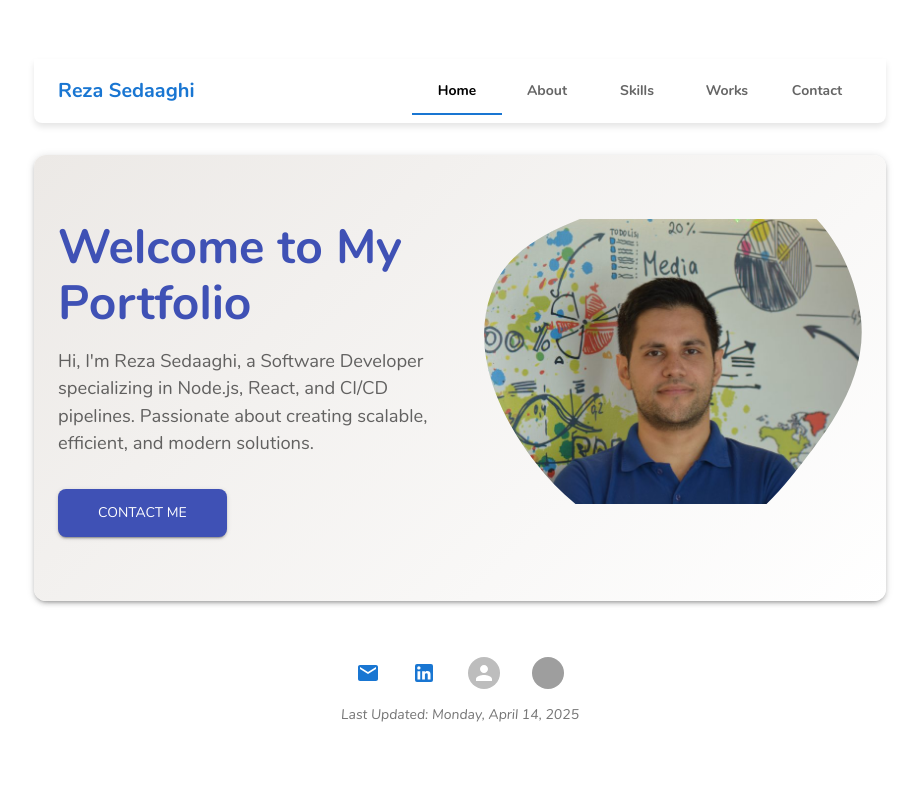
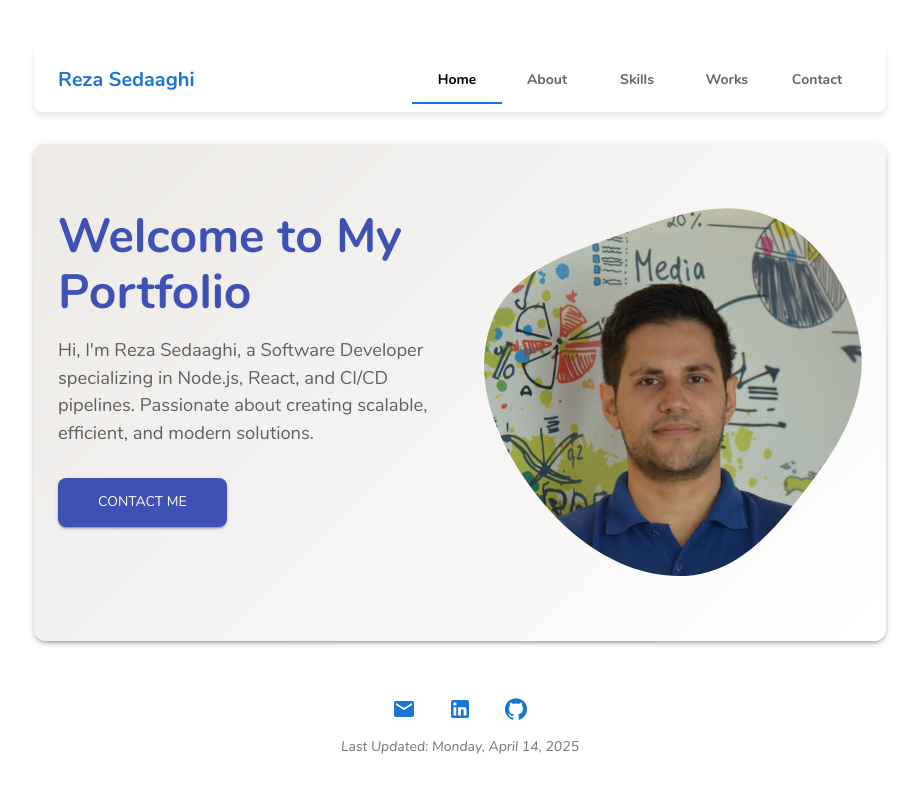
Before and after one commit to rsedaaghi/rsedaaghi.github.io, a React (Vite) app: page / in a window 1280 px wide. Shown: the top 792 px of the page, without its empty margins (180-1099 px from the left). Built offline with nearby package versions, Linux system fonts and the light colour scheme; grey boxes are pictures that could not be loaded.

Commit message:
UPDATE: corrected contacts icons

```diff
--- a/public/assets/data/contact.json
+++ b/public/assets/data/contact.json
@@ -2,22 +2,19 @@
     {
         "name": "Email",
         "label": "Contact via Email",
-        "url": "mailto:example@example.com"
+        "url": "mailto:rsedaaghi@gmail.com",
+        "muiIcon": "Email"
     },
     {
         "name": "LinkedIn",
         "label": "Connect on LinkedIn",
-        "url": "https://linkedin.com/in/example"
+        "url": "https://www.linkedin.com/in/reza-sedaaghi/",
+        "muiIcon": "LinkedIn"
     },
     {
-        "name": "X (Twitter)",
-        "label": "Connect on X",
-        "url": "https://x.com/in/example"
-    },
-    {
-        "iconUrl": "https://example.com/icons/github.png",
-        "name": "NewMedia",
+        "name": "GitHub",
         "label": "View GitHub Profile",
-        "url": "https://github.com/example"
+        "url": "https://github.com/rsedaaghi",
+        "muiIcon": "GitHub"
     }
 ]
--- a/public/assets/data/works.json
+++ b/public/assets/data/works.json
@@ -1,6 +1,7 @@
 [
     {
         "title": "Personal Portfolio",
+        "date": "2025-04-14",
         "description": "A responsive portfolio showcasing my skills and projects.",
         "url": "https://example.com/personal-portfolio",
         "images": [
--- a/src/components/footer.jsx
+++ b/src/components/footer.jsx
@@ -1,6 +1,6 @@
 import React, { useEffect, useState } from "react";
-import { Box, IconButton, Avatar, Typography } from "@mui/material";
-import { GitHub, LinkedIn, Twitter, Email } from "@mui/icons-material";
+import { Box, IconButton, Typography } from "@mui/material";
+import { getDynamicIcon } from "../utils/helpers"; // Import the helper function
 
 const Footer = ({ lastUpdated }) => {
     const [socialLinks, setSocialLinks] = useState([]);
@@ -14,39 +14,9 @@ const Footer = ({ lastUpdated }) => {
             );
     }, []);
 
-	const getIcon = (name) => {
-		switch (name.toLowerCase()) {
-			case "email":
-				return <Email />;
-			case "linkedin":
-				return <LinkedIn />;
-			case "twitter":
-				return <Twitter />;
-			case "github":
-				return <GitHub />;
-			default:
-				return null;
-		}
-	};
-
     return (
-		<Box
-			component="footer"
-			sx={{
-				mt: 4,
-				py: 2,
-				textAlign: "center",
-			}}
-		>
-			{/* Social Icons Section */}
-			<Box
-				sx={{
-					display: "flex",
-					justifyContent: "center",
-					gap: 2,
-					mb: 1,
-				}}
-			>
+        <Box component="footer" sx={{ mt: 4, py: 2, textAlign: "center" }}>
+            <Box sx={{ display: "flex", justifyContent: "center", gap: 2, mb: 1 }}>
                 {socialLinks.map((link, index) => (
                     <IconButton
                         key={index}
@@ -55,35 +25,16 @@ const Footer = ({ lastUpdated }) => {
                         rel="noopener noreferrer"
                         sx={{
                             color: "#1976d2",
-							"&:hover": {
-								color: "#1565c0",
-								transform: "scale(1.2)",
-							},
+                            "&:hover": { color: "#1565c0", transform: "scale(1.2)" },
                             transition: "0.3s",
                         }}
                     >
-						{getIcon(link.name) || (
-							<Avatar
-								src={link.iconUrl}
-								alt={link.name}
-								sx={{
-									width: 32,
-									height: 32,
-								}}
-							/>
-						)}
+                        {getDynamicIcon(link)}
                     </IconButton>
                 ))}
             </Box>
 
-			{/* Last Updated Section */}
-			<Typography
-				variant="body2"
-				sx={{
-					fontStyle: "italic",
-					color: "#757575",
-				}}
-			>
+            <Typography variant="body2" sx={{ fontStyle: "italic", color: "#757575" }}>
                 Last Updated: {lastUpdated || "N/A"}
             </Typography>
         </Box>
--- a/src/components/home.jsx
+++ b/src/components/home.jsx
@@ -1,6 +1,5 @@
 import React, { useState, useEffect } from "react";
 import { Grid, Typography, Button, Box } from "@mui/material";
-import maskUrl from "../assets/masks/mask.svg?url";
 
 const Home = () => {
 	const [homeData, setHomeData] = useState({});
@@ -63,26 +62,37 @@ const Home = () => {
 						width: "100%",
 						maxWidth: "400px",
 						mx: "auto",
-						maskImage: `url(${maskUrl})`,
-						WebkitMaskImage: `url(${maskUrl})`,
-						maskRepeat: "no-repeat",
-						WebkitMaskRepeat: "no-repeat",
-						maskPosition: "center",
-						WebkitMaskPosition: "center",
-						maskSize: "cover",
-						WebkitMaskSize: "cover",
-						backgroundColor: "transparent",
 					}}
 				>
 					<Box
-						component="img"
-						src={homeData.image}
-						alt="Portfolio Profile"
 						sx={{
 							width: "100%",
-							display: "block",
+							height: "100%", // Take full available height
+							display: "flex",
+							alignItems: "center",
+							justifyContent: "center",
 						}}
-					/>
+					>
+						<svg
+							xmlns="http://www.w3.org/2000/svg"
+							viewBox="0 0 479 467"
+							width="100%"
+							height="100%" // Ensures full height of parent
+						>
+							<defs>
+								<mask id="svg-mask">
+									<path fill="white" d="M9.19024 145.964C34.0253 76.5814 114.865 54.7299 184.111 29.4823C245.804 6.98884 311.86 -14.9503 370.735 14.143C431.207 44.026 467.948 107.508 477.191 174.311C485.897 237.229 454.931 294.377 416.506 344.954C373.74 401.245 326.068 462.801 255.442 466.189C179.416 469.835 111.552 422.137 65.1576 361.805C17.4835 299.81 -17.1617 219.583 9.19024 145.964Z"/>
+								</mask>
+							</defs>
+							<image
+								href={homeData.image}
+								width="100%"
+								height="100%"
+								mask="url(#svg-mask)"
+								preserveAspectRatio="xMidYMid slice" // Acts like `cover`
+							/>
+						</svg>
+					</Box>
 				</Box>
 			</Grid>
 		</Grid>
--- a/src/components/tabContent.jsx
+++ b/src/components/tabContent.jsx
@@ -8,6 +8,7 @@ import {
   CardContent,
   Button,
 } from "@mui/material";
+import { getDynamicIcon } from "../utils/helpers"; // Import the helper function
 
 const TabContent = ({ tab }) => {
   const [content, setContent] = useState([]);
@@ -30,6 +31,7 @@ const TabContent = ({ tab }) => {
             label: item.label || "",
             url: item.url || "",
             iconUrl: item.iconUrl || "",
+            muiIcon: item.muiIcon || "",
           }))
         : [];
     }
@@ -137,11 +139,35 @@ const TabContent = ({ tab }) => {
           sx={{ width: "100%" }}
         >
           {content.map((item, index) => (
-						<Grid
-							key={index}
-							{...gridItemProps}
-							sx={{ display: "flex" }}
+            <Grid key={index} {...gridItemProps} sx={{ display: "flex" }}>
+              {tab.name === "contact" ? (
+                // Special Layout for Contact Section
+                <Button
+                  variant="outlined"
+                  href={item.url}
+                  target="_blank"
+                  rel="noopener noreferrer"
+                  sx={{
+                    width: "100%",
+                    display: "flex",
+                    alignItems: "center",
+                    gap: 2,
+                    borderColor: "#1976d2",
+                    color: "#1976d2",
+                    "&:hover": {
+                      backgroundColor: "#e3f2fd",
+                    },
+                  }}
                 >
+                  {/**
+                    * Instead of manually checking for an image, use the helper to render an icon.
+                    * This will try to use a MUI icon or iconUrl based on the JSON.
+                    */}
+                  {getDynamicIcon(item)}
+                  {item.label || item.name}
+                </Button>
+              ) : (
+                // Standard Grid Layout for Skills, About, and Works
                 <Card
                   sx={{
                     width: "100%",
@@ -152,94 +178,23 @@ const TabContent = ({ tab }) => {
                     alignItems: "center",
                   }}
                 >
-								<CardContent
-									sx={{ width: "100%", textAlign: "center" }}
-								>
-									<Typography
-										variant="h6"
-										sx={{ fontWeight: "bold", mb: 2 }}
-									>
+                  <CardContent sx={{ width: "100%", textAlign: "center" }}>
+                    <Typography variant="h6" sx={{ fontWeight: "bold", mb: 2 }}>
                       {item.title}
                     </Typography>
+                    {item.date && (
+                      <Typography variant="body2" sx={{ mb: 1, color: "#757575" }}>
+                        📅 {new Date(item.date).toLocaleDateString()}
+                      </Typography>
+                    )}
                     {item.description && (
-										<Typography
-											variant="body2"
-											sx={{ mb: 3, color: "#757575" }}
-										>
+                      <Typography variant="body2" sx={{ mb: 3, color: "#757575" }}>
                         {item.description}
                       </Typography>
                     )}
-									{item.label && !item.description && (
-										<Typography
-											variant="body2"
-											sx={{ mb: 3, color: "#757575" }}
-										>
-											{item.label}
-										</Typography>
-									)}
-									{/* Grouping buttons in a horizontal container */}
-									<Box
-										sx={{
-											display: "flex",
-											justifyContent: "center",
-											alignItems: "center",
-											gap: 2,
-											mt: 2,
-											flexWrap: "wrap",
-										}}
-									>
-										{item.url && (
-											<Button
-												variant="outlined"
-												href={item.url}
-												target="_blank"
-												rel="noopener noreferrer"
-												sx={{
-													textTransform: "capitalize",
-													borderRadius: 1,
-													borderColor: "#1976d2",
-													color: "#1976d2",
-													"&:hover": {
-														backgroundColor:
-															"#e3f2fd",
-													},
-												}}
-											>
-												{tab.name === "contact"
-													? "Visit Link"
-													: "Visit Project"}
-											</Button>
-										)}
-										{item.images &&
-											Array.isArray(item.images) &&
-											item.images.length > 0 && (
-												<Button
-													variant="contained"
-													onClick={() =>
-														handleOpenModal(
-															item.images,
-															item.title
-														)
-													}
-													sx={{
-														textTransform:
-															"capitalize",
-														backgroundColor:
-															"#1976d2",
-														color: "#fff",
-														borderRadius: 1,
-														"&:hover": {
-															backgroundColor:
-																"#1565c0",
-														},
-													}}
-												>
-													View Photo Album
-												</Button>
-											)}
-									</Box>
                   </CardContent>
                 </Card>
+              )}
             </Grid>
           ))}
         </Grid>
--- /dev/null
+++ b/src/utils/helpers.jsx
@@ -0,0 +1,32 @@
+import * as MuiIcons from "@mui/icons-material"; // Import all MUI icons dynamically
+import { Avatar } from "@mui/material";
+import LinkIcon from "@mui/icons-material/Link"; // Fallback generic link icon
+
+export const getDynamicIcon = (link) => {
+  if (!link) return <LinkIcon />; // Default fallback icon
+
+  if (link.muiIcon) {
+    // Try to find the icon using the provided name exactly…
+    let IconComponent = MuiIcons[link.muiIcon];
+
+    // …if not found, try appending "Icon" to the name
+    if (!IconComponent) {
+      IconComponent = MuiIcons[link.muiIcon + "Icon"];
+    }
+
+    if (IconComponent) {
+      return <IconComponent />;
+    } else {
+      console.warn(`Icon not found for muiIcon: ${link.muiIcon}`);
+    }
+  }
+
+  // If the JSON provides an iconUrl, fallback to an Avatar
+  if (link.iconUrl) {
+    return (
+      <Avatar src={link.iconUrl} alt={link.name} sx={{ width: 32, height: 32 }} />
+    );
+  }
+
+  return <LinkIcon />; // Final fallback to a generic Link icon
+};
```
Also changed, not shown: src/assets/masks/mask.svg (deleted). Lines whose indentation alone changed are shown as unchanged.
